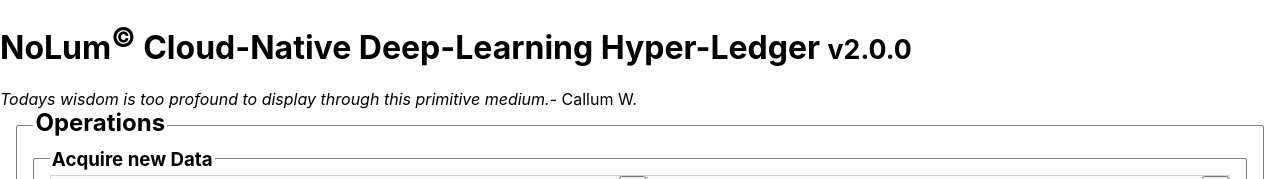
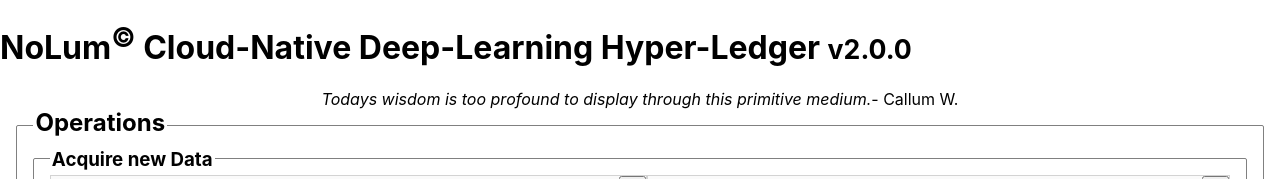
Before and after one commit to CallumWalley/nolum, a React (Create React App) app in the folder web/: page / in a window 1280 px wide. Shown: the top 179 px of the page. Built offline with nearby package versions, Linux system fonts and the light colour scheme; no server answers.

Commit message:
CRITICAL SECURITY UPDATE!!

```diff
--- a/web/src/App.css
+++ b/web/src/App.css
@@ -61,3 +61,6 @@
   margin-top: -1.5em;
   padding: 0.1em;
 }
+#daily-wisdom{
+  text-align: center;
+}
```
